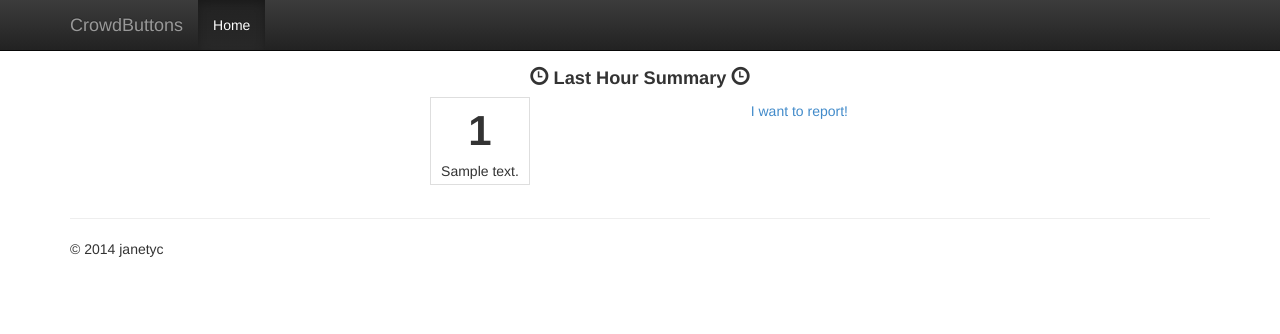
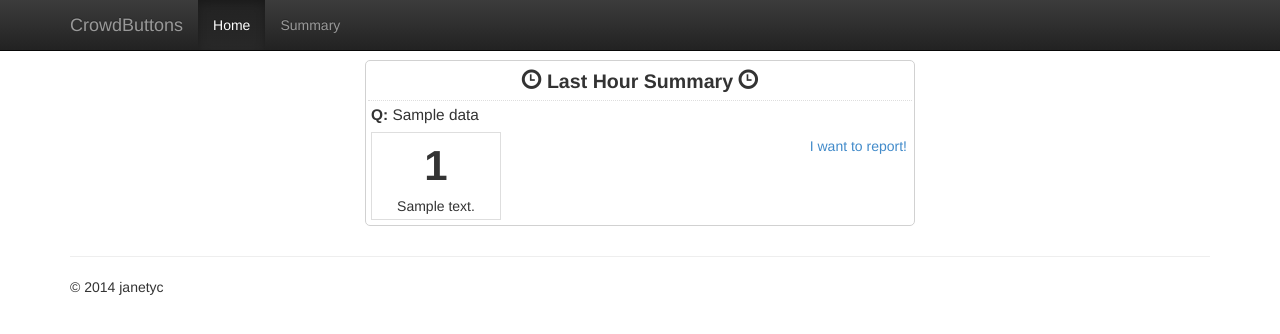
Before and after one commit to janetyc/crowdbuttons, a Flask app: template crowdapp/templates/summary.html in a window 1280 px wide. Shown: the top 334 px of the page. Run offline with Flask 2, Linux system fonts and the light colour scheme; the template is opened without the code that fills it: most values are stand-ins (such as "Sample title", 1, 10 or a date in 2020); parts of the project's set-up code (start-up, migrations or seed data) failed here and were passed over; some libraries are stand-ins or nearby versions.

Commit message:
support all summary list

```diff
--- a/crowdapp/static/css/main.css
+++ b/crowdapp/static/css/main.css
@@ -5,11 +5,15 @@
    ========================================================================== */
 #stat_title {
   text-align: center;
-  font-size: 1.3em;
+  font-size: 1.4em;
   font-weight: bold;
   padding: .2em;
+  border-bottom: 1px dotted #dedede;
 }
-
+#stat_question {
+  font-size: 1.1em;
+  padding: .2em;
+}
 #report_link {
   float: right;
   text-align: right;
@@ -78,8 +82,14 @@
   #stat {
     overflow: hidden;
     margin: 10px auto;
-    width: 426px;
+    width: 550px;
     align: center;
+    border: 1px solid #d1d1d1;
+    padding: 2px;
+    -moz-border-radius-topleft: 5px; -webkit-border-top-left-radius: 5px; -khtml-border-top-left-radius: 5px; border-top-left-radius: 5px;
+    -moz-border-radius-topright: 5px; -webkit-border-top-right-radius: 5px; -khtml-border-top-right-radius: 5px; border-top-right-radius: 5px;
+    -moz-border-radius-bottomleft: 5px; -webkit-border-bottom-left-radius: 5px; -khtml-border-bottom-left-radius: 5px; border-bottom-left-radius: 5px;
+    -moz-border-radius-bottomright: 5px; -webkit-border-bottom-right-radius: 5px; -khtml-border-bottom-right-radius: 5px; border-bottom-right-radius: 5px;
   }
 
   .block {
@@ -88,12 +98,39 @@
     text-align: center;
     padding: 3px;
     margin: 3px;
-    width: 100px;
+    width: 130px;
   }
 
 }
 
-@media (max-width: 767px) {
+@media (min-width: 555px) and (max-width: 767px) {
+  #question-block{
+    margin: 10px auto;
+    width: 700px;
+  }
+  #stat {
+    overflow: hidden;
+    margin: 10px auto;
+    width: 550px;
+    align: center;
+    border: 1px solid #d1d1d1;
+    padding: 2px;
+    -moz-border-radius-topleft: 5px; -webkit-border-top-left-radius: 5px; -khtml-border-top-left-radius: 5px; border-top-left-radius: 5px;
+    -moz-border-radius-topright: 5px; -webkit-border-top-right-radius: 5px; -khtml-border-top-right-radius: 5px; border-top-right-radius: 5px;
+    -moz-border-radius-bottomleft: 5px; -webkit-border-bottom-left-radius: 5px; -khtml-border-bottom-left-radius: 5px; border-bottom-left-radius: 5px;
+    -moz-border-radius-bottomright: 5px; -webkit-border-bottom-right-radius: 5px; -khtml-border-bottom-right-radius: 5px; border-bottom-right-radius: 5px;
+  }
+
+  .block {
+    float: left;
+    border: 1px solid #dedede;
+    text-align: center;
+    padding: 3px;
+    margin: 3px;
+    width: 130px;
+  }
+}
+@media (max-width: 554px) {
   #question-block{
     margin: 10px auto;
     width: 90%;
@@ -101,10 +138,15 @@
   #stat {
     overflow: hidden;
     margin: 10px auto;
-    width: 306px;
+    width: 310px;
     align: center;
+    border: 1px solid #d1d1d1;
+    padding: 2px;
+    -moz-border-radius-topleft: 5px; -webkit-border-top-left-radius: 5px; -khtml-border-top-left-radius: 5px; border-top-left-radius: 5px;
+    -moz-border-radius-topright: 5px; -webkit-border-top-right-radius: 5px; -khtml-border-top-right-radius: 5px; border-top-right-radius: 5px;
+    -moz-border-radius-bottomleft: 5px; -webkit-border-bottom-left-radius: 5px; -khtml-border-bottom-left-radius: 5px; border-bottom-left-radius: 5px;
+    -moz-border-radius-bottomright: 5px; -webkit-border-bottom-right-radius: 5px; -khtml-border-bottom-right-radius: 5px; border-bottom-right-radius: 5px;
   }
-
   .block {
     float: left;
     border: 1px solid #dedede;
--- a/crowdapp/templates/base.html
+++ b/crowdapp/templates/base.html
@@ -43,7 +43,7 @@
         <div class="navbar-collapse collapse">
           <ul class="nav navbar-nav">
             <li class="active"><a href="/">Home</a></li>
-
+            <li><a href="/summary">Summary</a></li>
           </ul>
 
         </div><!--/.navbar-collapse -->
--- a/crowdapp/templates/summary.html
+++ b/crowdapp/templates/summary.html
@@ -1,15 +1,18 @@
 {% extends "base.html" %}
 {% block content %}
 <div class="row">
+  {% for d in data %}
   <div id="stat">
   	<div id="stat_title"><span class="glyphicon glyphicon-time"></span> Last Hour Summary <span class="glyphicon glyphicon-time"></span></div>
-  	{% for d in data.data %}
+  	<div id="stat_question"><b>Q:</b> {{ d.question }}</div>
+  	{% for item in d.data %}
   	<div class="block">
-  		<div class="stat_count">{{d.count}}</div>
-  		<div class="stat_answer">{{d.answer}}</div>
+  		<div class="stat_count">{{item.count}}</div>
+  		<div class="stat_answer">{{item.answer}}</div>
   	</div>
   	{% endfor %}
-  	<div id="report_link"><a href="{{ url_for('views.question', question_id=data.question_id)}}">I want to report!</a></div>
+  	<div id="report_link"><a href="{{ url_for('views.question', question_id=d.question_id)}}">I want to report!</a></div>
   </div>
+  {% endfor %}
 </div>
 {% endblock %}
```
Also changed, not shown: crowdapp/views.py (+15 -1 lines).
